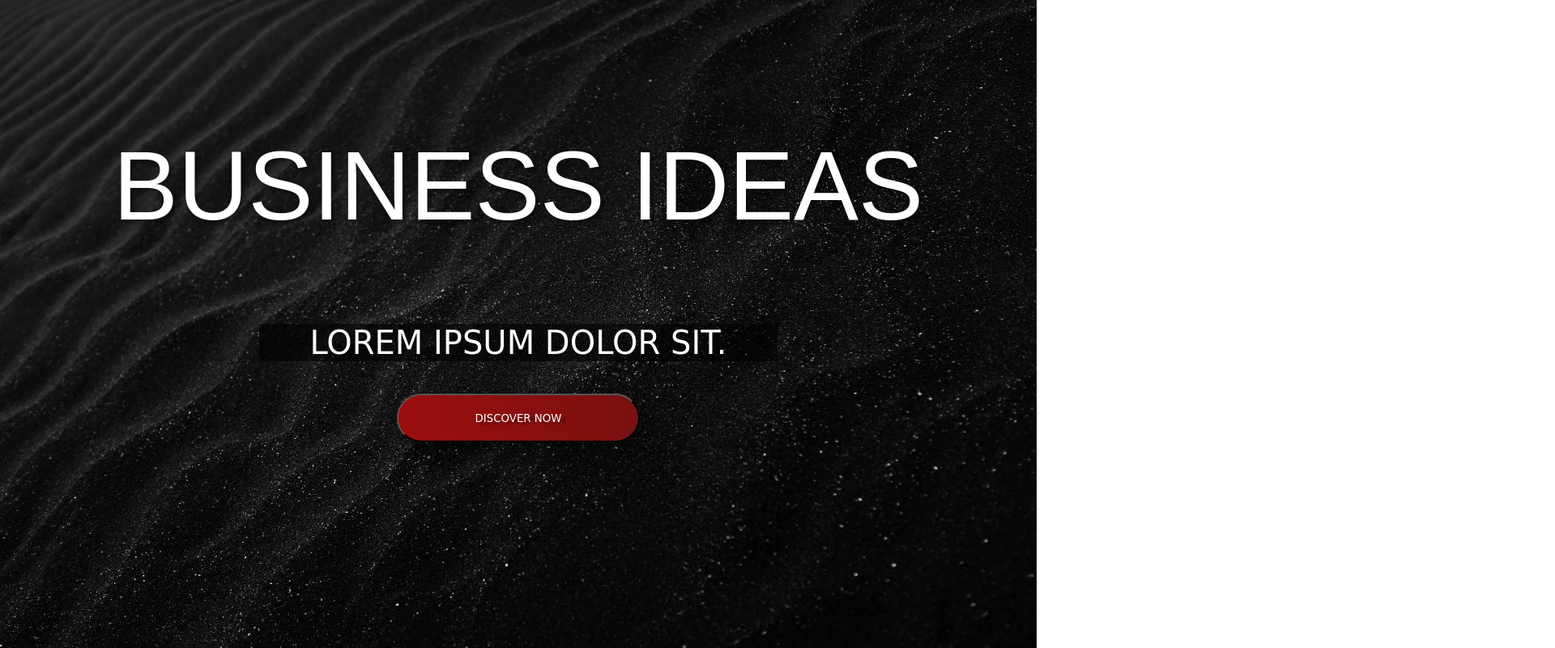
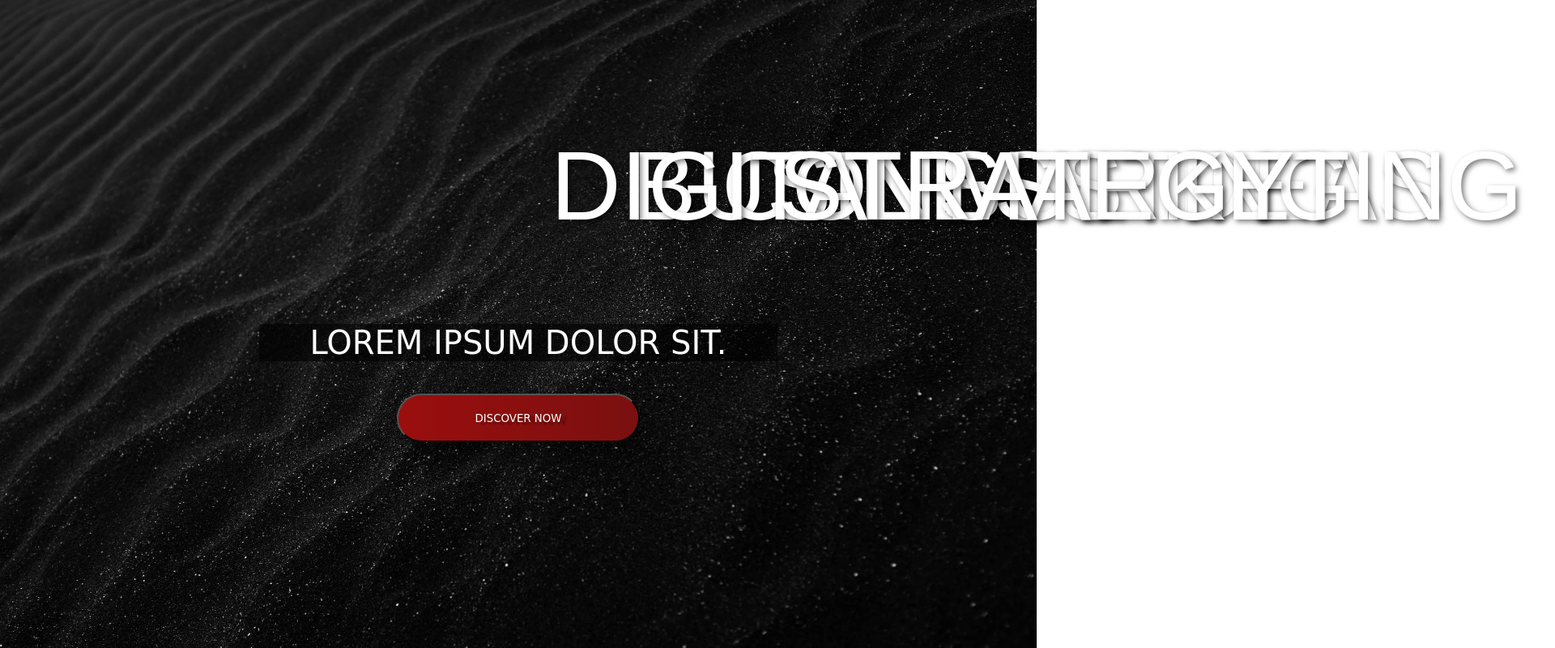
Before and after one commit to BilalAdan2003/business-agency, a plain HTML site: page index.html in a window 1280 px wide. Shown: the whole page at 81% size, 1920 px wide, since content can reach past the window. Drawn offline with Linux system fonts and the light colour scheme.

Commit message:
add style to banner headung

```diff
--- a/index.html
+++ b/index.html
@@ -22,9 +22,9 @@
         <div class="banner">
           <h1 class="banner-heading">
             <span class="heading-1">Business ideas</span>
-            <!-- <span class="heading-2">consulting</span>
+            <span class="heading-2">consulting</span>
             <span class="heading-3">digital marketing</span>
-            <span class="heading-4">strategy</span> -->
+            <span class="heading-4">strategy</span>
           </h1>
           <p class="banner-paragraph">Lorem ipsum dolor sit.</p>
           <button class="banner-btn">Discover now</button>
--- a/style.css
+++ b/style.css
@@ -44,6 +44,9 @@ html {
   text-transform: uppercase;
   color: white;
   text-shadow: 0.3rem 0.3rem 0.6rem rgba(0, 0, 0, 0.5);
+  position: absolute;
+  width: 100%;
+  justify-content: center;
 }
 .banner-paragraph {
   font-size: 4rem;
```
